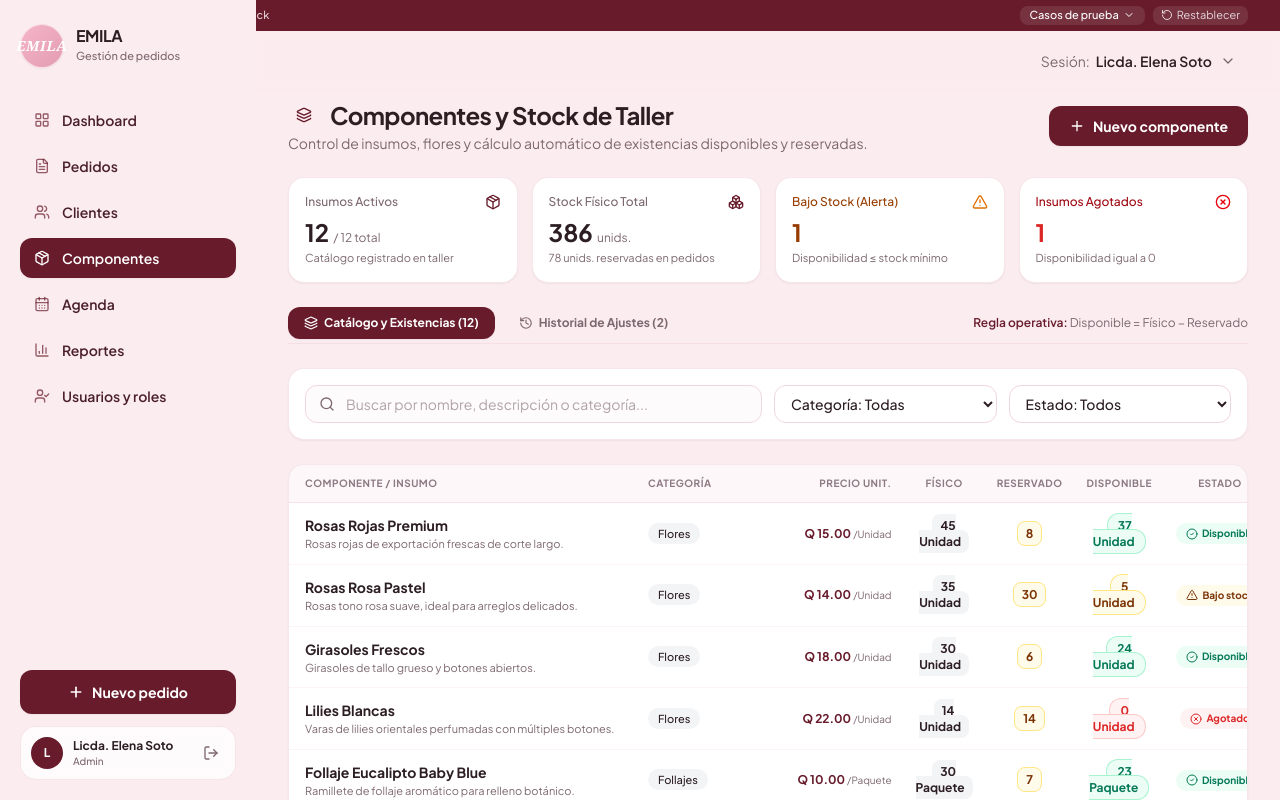
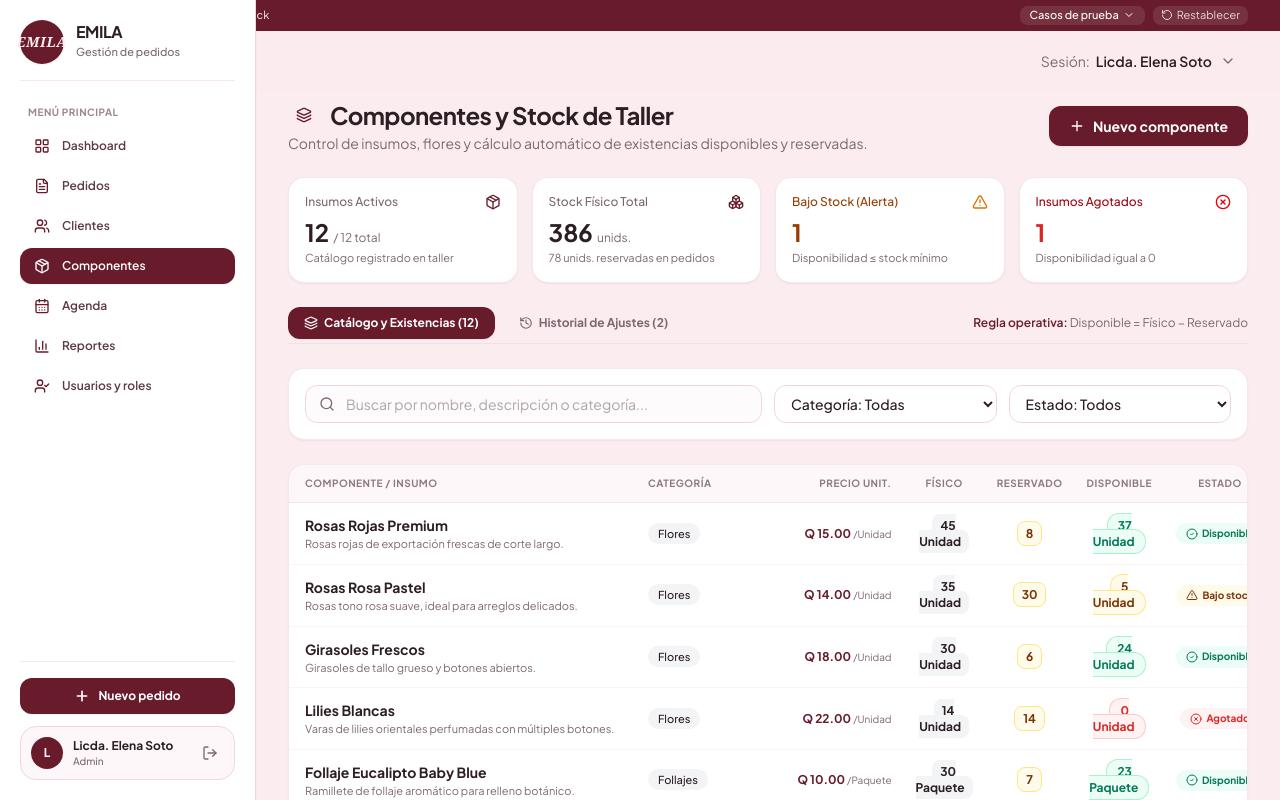
Before and after one commit to HeliskyJpg/softemi, a React (Vite) app: page / in a window 1280 px wide. Shown: the top 800 px of the page. Built offline with nearby package versions, Linux system fonts and the light colour scheme; a web font is replaced by a local one.

Commit message:
style: update sidebar design
Refactor sidebar background, borders, and brand styling to improve visual hierarchy and professional aesthetics.

```diff
--- a/src/components/layout/Sidebar.tsx
+++ b/src/components/layout/Sidebar.tsx
@@ -94,20 +94,20 @@ export const Sidebar: React.FC<SidebarProps> = ({ isOpen, onCloseMobile }) => {
       {/* Sidebar container */}
       <aside
         id="app-main-sidebar"
-        className={`fixed top-0 bottom-0 left-0 z-40 w-64 bg-[#FBECEF] flex flex-col justify-between p-5 transition-transform duration-200 ease-in-out lg:translate-x-0 ${
+        className={`fixed top-0 bottom-0 left-0 z-40 w-64 bg-white border-r border-[#F2D6DE] shadow-xs flex flex-col justify-between p-5 transition-transform duration-200 ease-in-out lg:translate-x-0 ${
           isOpen ? 'translate-x-0' : '-translate-x-full'
         }`}
       >
         {/* Top: Logo & Navigation */}
-        <div className="space-y-8">
+        <div className="space-y-6">
           {/* Logo Brand Header */}
           <div
             id="sidebar-brand-header"
             onClick={() => handleNavClick('dashboard')}
-            className="flex items-center gap-3 cursor-pointer select-none group pt-1"
+            className="flex items-center gap-3 cursor-pointer select-none group pb-4 border-b border-[#F2D6DE]/60"
           >
-            <div className="w-11 h-11 rounded-full bg-gradient-to-br from-[#F5B5C8] to-[#E39CB2] flex items-center justify-center text-white shadow-xs border border-white/60">
-              <span className="font-serif text-sm tracking-wider font-semibold italic text-white">
+            <div className="w-11 h-11 rounded-full bg-[#681B2B] flex items-center justify-center text-white shadow-xs">
+              <span className="font-serif text-sm tracking-wider font-bold italic text-[#FBECEF]">
                 EMILA
               </span>
             </div>
@@ -121,8 +121,14 @@ export const Sidebar: React.FC<SidebarProps> = ({ isOpen, onCloseMobile }) => {
             </div>
           </div>
 
+          {/* Navigation Section Title */}
+          <div>
+            <span className="text-[10px] font-bold uppercase tracking-wider text-[#9C858F] px-2 block mb-2">
+              Menú Principal
+            </span>
+
             {/* Navigation Items List */}
-          <nav className="space-y-1.5">
+            <nav className="space-y-1">
               {navItems.map((item) => {
                 const Icon = item.icon;
                 const isActive =
@@ -134,15 +140,15 @@ export const Sidebar: React.FC<SidebarProps> = ({ isOpen, onCloseMobile }) => {
                     key={item.id}
                     id={`sidebar-nav-${item.id}`}
                     onClick={() => handleNavClick(item.id)}
-                  className={`w-full flex items-center gap-3 px-3.5 py-2.5 rounded-xl text-sm font-semibold transition-all cursor-pointer ${
+                    className={`w-full flex items-center gap-3 px-3.5 py-2.5 rounded-xl text-xs font-semibold transition-all cursor-pointer ${
                       isActive
-                      ? 'bg-[#681B2B] text-white shadow-xs'
-                      : 'text-[#4A202A] hover:bg-white/50 hover:text-[#681B2B]'
+                        ? 'bg-[#681B2B] text-white shadow-xs font-bold'
+                        : 'text-[#5C3B45] hover:bg-[#FBECEF]/60 hover:text-[#681B2B]'
                     }`}
                   >
                     <Icon
                       className={`w-4 h-4 shrink-0 ${
-                      isActive ? 'text-white' : 'text-[#681B2B]/70'
+                        isActive ? 'text-white' : 'text-[#681B2B]'
                       }`}
                     />
                     <span className="truncate">{item.label}</span>
@@ -151,21 +157,22 @@ export const Sidebar: React.FC<SidebarProps> = ({ isOpen, onCloseMobile }) => {
               })}
             </nav>
           </div>
+        </div>
 
         {/* Bottom Section: New Order Button & User Profile */}
-        <div className="space-y-3 pt-4">
+        <div className="space-y-3 pt-4 border-t border-[#F2D6DE]/60">
           {/* Primary Action Button */}
           <button
             id="btn-sidebar-new-order"
             onClick={() => handleNavClick('order-new')}
-            className="w-full flex items-center justify-center gap-2 py-3 px-4 rounded-xl bg-[#681B2B] hover:bg-[#541421] text-white font-bold text-sm shadow-xs transition-all cursor-pointer"
+            className="w-full flex items-center justify-center gap-2 py-2.5 px-4 rounded-xl bg-[#681B2B] hover:bg-[#541421] text-white font-bold text-xs shadow-xs transition-all cursor-pointer"
           >
             <Plus className="w-4 h-4 stroke-[2.5]" />
             Nuevo pedido
           </button>
 
           {/* Current User Session Card */}
-          <div className="bg-white/80 backdrop-blur-xs rounded-2xl p-2.5 flex items-center justify-between border border-[#F2D6DE]/60">
+          <div className="bg-[#FBECEF]/40 rounded-2xl p-2.5 flex items-center justify-between border border-[#F2D6DE]">
             <div className="flex items-center gap-2.5 min-w-0">
               <div className="w-8 h-8 rounded-full bg-[#681B2B] text-white flex items-center justify-center text-xs font-bold shrink-0">
                 {currentUser.name.charAt(0)}
@@ -183,7 +190,7 @@ export const Sidebar: React.FC<SidebarProps> = ({ isOpen, onCloseMobile }) => {
             <button
               id="btn-sidebar-logout"
               onClick={logout}
-              className="p-1.5 rounded-lg text-[#7D6871] hover:text-[#DC2626] hover:bg-[#FBECEF] transition-colors cursor-pointer"
+              className="p-1.5 rounded-lg text-[#7D6871] hover:text-[#DC2626] hover:bg-white transition-colors cursor-pointer"
               title="Cerrar sesión"
             >
               <LogOut className="w-4 h-4" />
```
Lines whose indentation alone changed are shown as unchanged.
